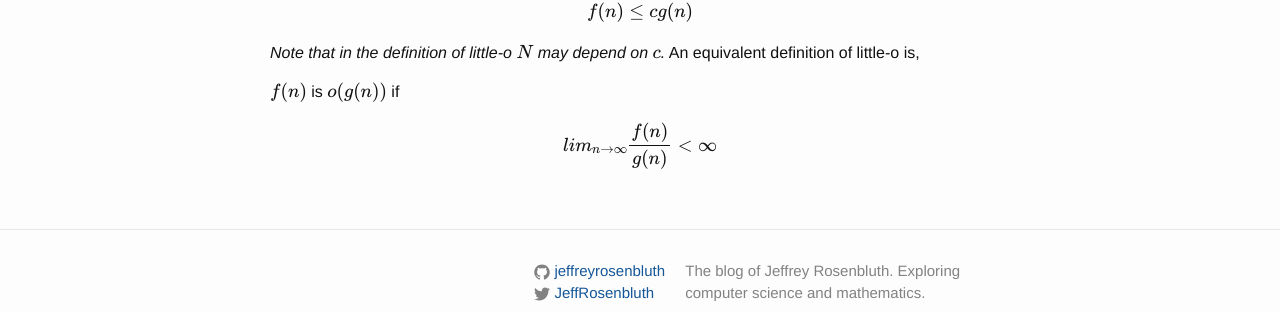
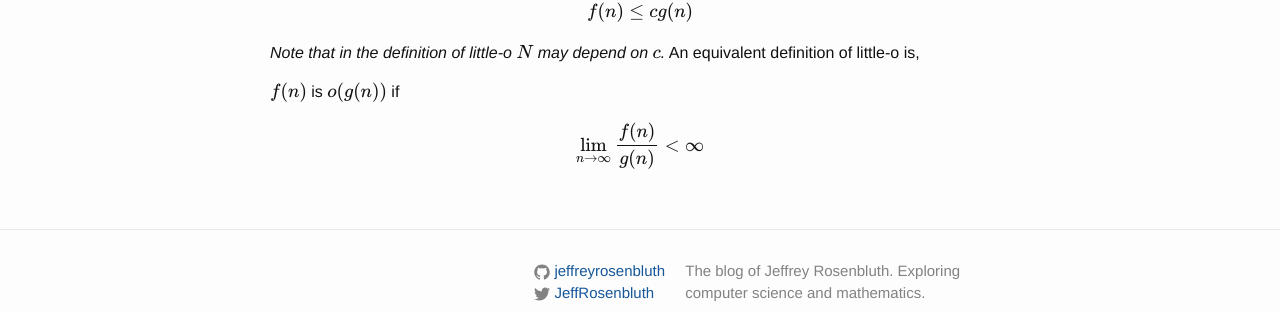
Before and after one commit to jeffreyrosenbluth/jeffreyrosenbluth.github.io, a Jekyll site: the page built from _posts/2016-02-05-bigO.md, in a window 1280 px wide. Shown: the part 400-712 px from the top of the page. Built offline with Jekyll 4.4.1, drawn with Linux system fonts in a browser that asks for light colours; formulas are drawn with MathJax 3; comment, search, counter and statistics services are not loaded.

Commit message:
little o 2

```diff
--- a/_posts/2016-02-05-bigO.md
+++ b/_posts/2016-02-05-bigO.md
@@ -13,4 +13,8 @@ $$f(n)$$ is $$O(g(n))$$ if for all $$c > 0$$, there exist $$N$$, such that for a
 An equivalent definition of little-o is,
 
 $$f(n)$$ is $$o(g(n))$$ if
-\\[lim_{n \\rightarrow \\infty} \\frac{f(n)}{g(n)} < \\infty\\]
+{% raw %}
+$$
+\lim_{n \rightarrow \infty} \frac{f(n)}{g(n)} < \infty
+$$
+{% endraw %}
```
